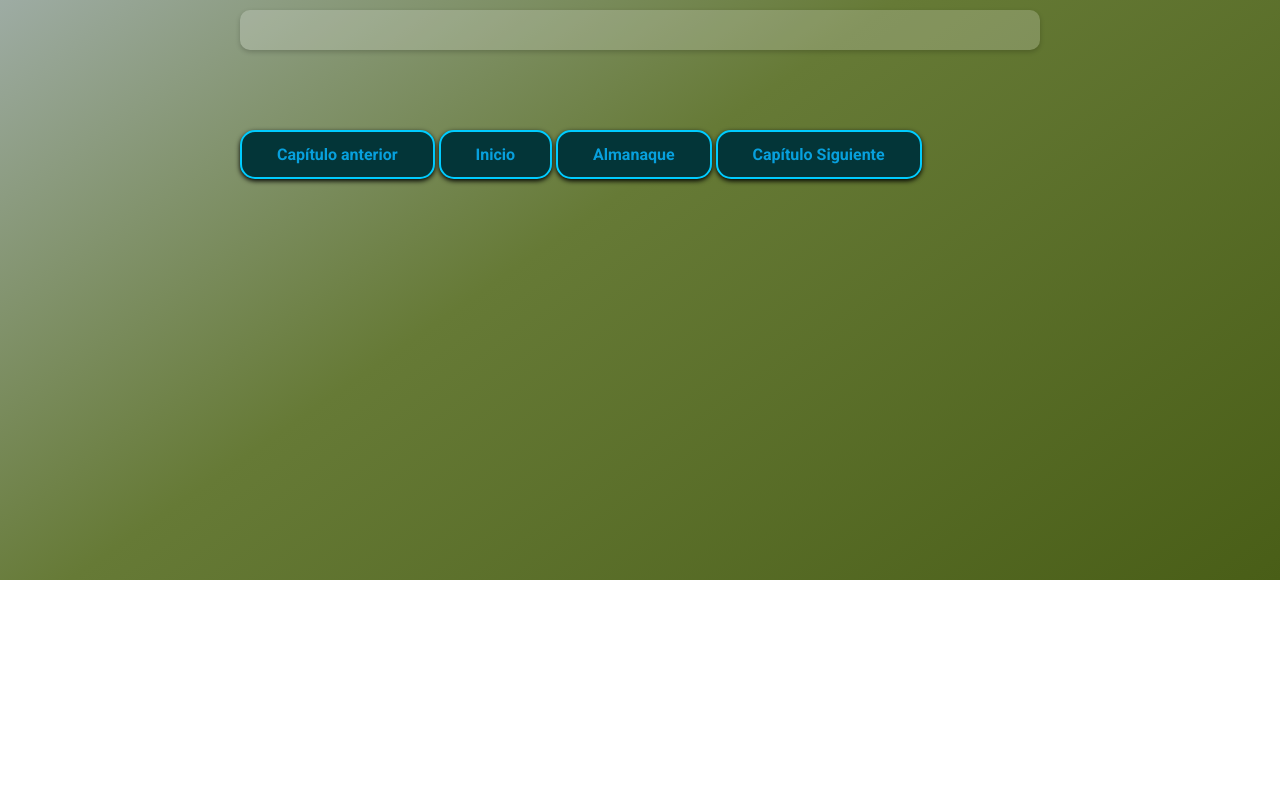
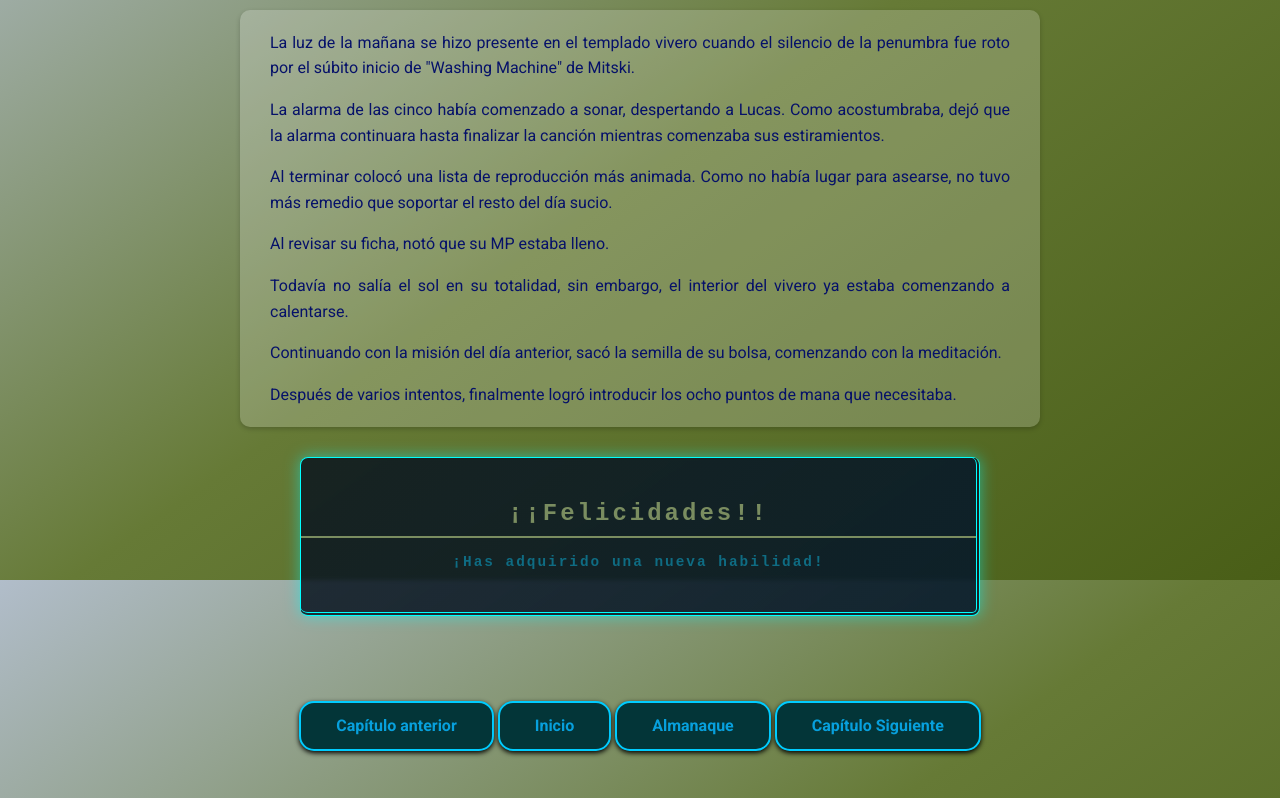
Before and after one commit to NachoCatrasho/CosechaDelFin, a plain HTML site: page caps/cdf3.html in a window 1280 px wide. Shown: the part 220-1018 px from the top of the page. Before the commit the page ends 800 px from the top, so only its background shows below. Drawn offline with Linux system fonts and the light colour scheme.

Commit message:
Pequenos ajustes

```diff
--- a/caps/cdf3.html
+++ b/caps/cdf3.html
@@ -28,9 +28,13 @@
          font-family: "Courier new" Courier, monospace;
       }
 
+      .rareza {
+         font-style: italic;
+         font-weight: bold;
+      }
+
       .mutado {
          color: #9c27b0;
-         font-weight: bold;
       }
 
       #fichaL {
@@ -48,8 +52,31 @@
             <h2>Capítulo 3: Mi primer girasol</h2>
          </header>
          <section class="text">
-            <p></p>
+            <p>La luz de la mañana se hizo presente en el templado vivero cuando el silencio de la penumbra fue roto por
+               el súbito inicio de "Washing Machine" de Mitski.</p>
+
+            <p>La alarma de las cinco había comenzado a sonar, despertando a Lucas. Como acostumbraba, dejó que la
+               alarma continuara hasta finalizar la canción mientras comenzaba sus estiramientos.</p>
+
+            <p>Al terminar colocó una lista de reproducción más animada. Como no había lugar para asearse, no tuvo más
+               remedio que soportar el resto del día sucio.</p>
+
+            <p>Al revisar su ficha, notó que su MP estaba lleno.</p>
+
+            <p>Todavía no salía el sol en su totalidad, sin embargo, el interior del vivero ya estaba comenzando a
+               calentarse.</p>
+
+            <p>Continuando con la misión del día anterior, sacó la semilla de su bolsa, comenzando con la meditación.
+            </p>
+
+            <p>Después de varios intentos, finalmente logró introducir los ocho puntos de mana que necesitaba.</p>
          </section>
+
+         <aside class="ventana">
+
+            <p class="tituloV">¡¡Felicidades!!</p>
+            <p>¡Has adquirido una nueva habilidad!</p>
+         </aside>
       </article>
 
       <footer>
--- a/styles/fichas.css
+++ b/styles/fichas.css
@@ -4,7 +4,7 @@
 
 /* ========== VARIABLES ========== */
 
-:root{
+:root {
    --color: #7a8d60;
 }
 
@@ -46,9 +46,9 @@ summary {
    font-size: 1.8em;
 }
 
-.fichaL details p{
-   margin-left:4px;
-   margin-right:4px;
+.fichaL details p {
+   margin-left: 4px;
+   margin-right: 4px;
    padding: 5px;
    text-align: left;
 }
@@ -57,7 +57,9 @@ summary {
 
 .datos,
 .stats,
-.primarias {
+.primarias,
+.clase,
+.jugador {
    margin: 15px 0;
    padding: 15px;
    border-radius: 5px;
@@ -100,7 +102,9 @@ summary {
    color: #ff9e6d;
 }
 
-.primarias {
+.primarias,
+.clase,
+.jugador {
    margin-top: 20px;
    padding-top: 15px;
    border-top: 1px dashed rgba(255, 255, 255, 0.07);
--- a/styles/pagina.css
+++ b/styles/pagina.css
@@ -13,7 +13,7 @@ body {
    margin: 0;
    padding: 2em;
    font-family: "Roboto", sans-serif, "consolas", "Curier New", monospace;
-   color: #174b58;
+   color: #0f6c83;
    line-height: 1.6;
    min-height: 100vh;
 }
@@ -40,6 +40,7 @@ h2 {
    text-align: end;
    color: #2a5c6e;
    margin-bottom: 0.8em;
+   margin-right: 7px;
    font-size: 1.5em;
    font-weight: normal;
    font-style: italic;
@@ -86,7 +87,7 @@ article {
 ul {
    list-style-type: none;
    padding: 0;
-   margin: 0;
+   margin: 18px;
 }
 
 ol {
@@ -96,7 +97,8 @@ ol {
 }
 
 li {
-   margin-bottom: 12px;
+   margin-bottom: 6px;
+   margin-right: 3px;
    font-size: 1.1rem;
    line-height: 1.4;
    text-align: left;
@@ -135,11 +137,15 @@ button {
 
 /* ========== Enlaces ========== */
 
+nav {
+   text-align: center;
+}
+
 a {
    text-decoration: none;
    font-weight: bold;
    display: inline-block;
-   margin: 20px 0;
+   margin: 15px 0;
    padding: 10px 35px;
    transition: 0.5s;
    color: #07a4e2f8;
--- a/styles/ventanas.css
+++ b/styles/ventanas.css
@@ -26,9 +26,9 @@
 .ventana {
    background: linear-gradient(135deg, rgba(10, 20, 30, 0.85), rgba(2, 21, 43, 0.85));
    border-top: var(--bordeSupVentana);
-   border-right: var(--bordeSupVentana);
+   border-right: var(--bordeInfVentana);
    border-bottom: var(--bordeInfVentana);
-   border-left: var(--bordeInfVentana);
+   border-left: var(--bordeSupVentana);
    box-shadow: 0 0 15px rgba(0, 255, 255, 0.5);
    backdrop-filter: blur(2px);
    line-height: 1.35;
```
